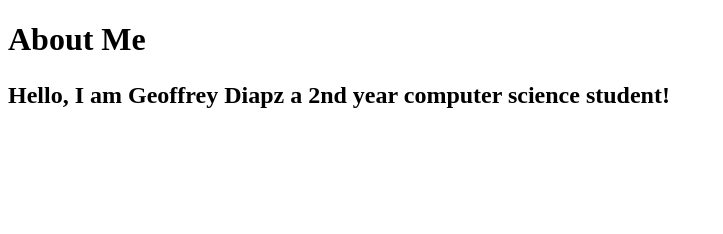
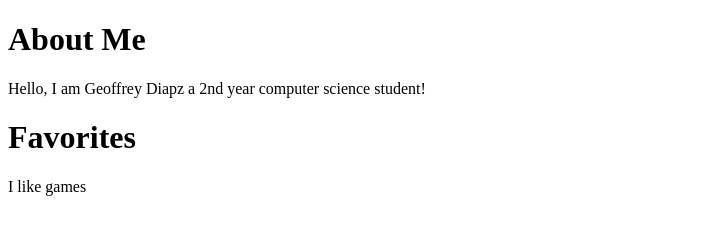
Before and after one commit to diapz/diapz.github.io, a plain HTML site: page index.html in a window 1280 px wide. Shown: the whole page, without its empty margins (0-723 px from the left). Drawn offline with Linux system fonts and the light colour scheme.

Commit message:
Update index.html

```diff
--- a/index.html
+++ b/index.html
@@ -11,10 +11,13 @@
     <!-- add your portofolio here -->
     <h1>
         About Me
-    </h1>
-    <h2>
-        <p>Hello, <b>I am Geoffrey Diapz</b> a 2nd year computer science student!</p>
-    </h2>
+</h1>
+    <p>
+        Hello, I am Geoffrey Diapz a 2nd year computer science student!
+    </p>
+    <h1>Favorites</h1>
+    <p>I like games</p>
+
 </body>
 
 </html>
```
